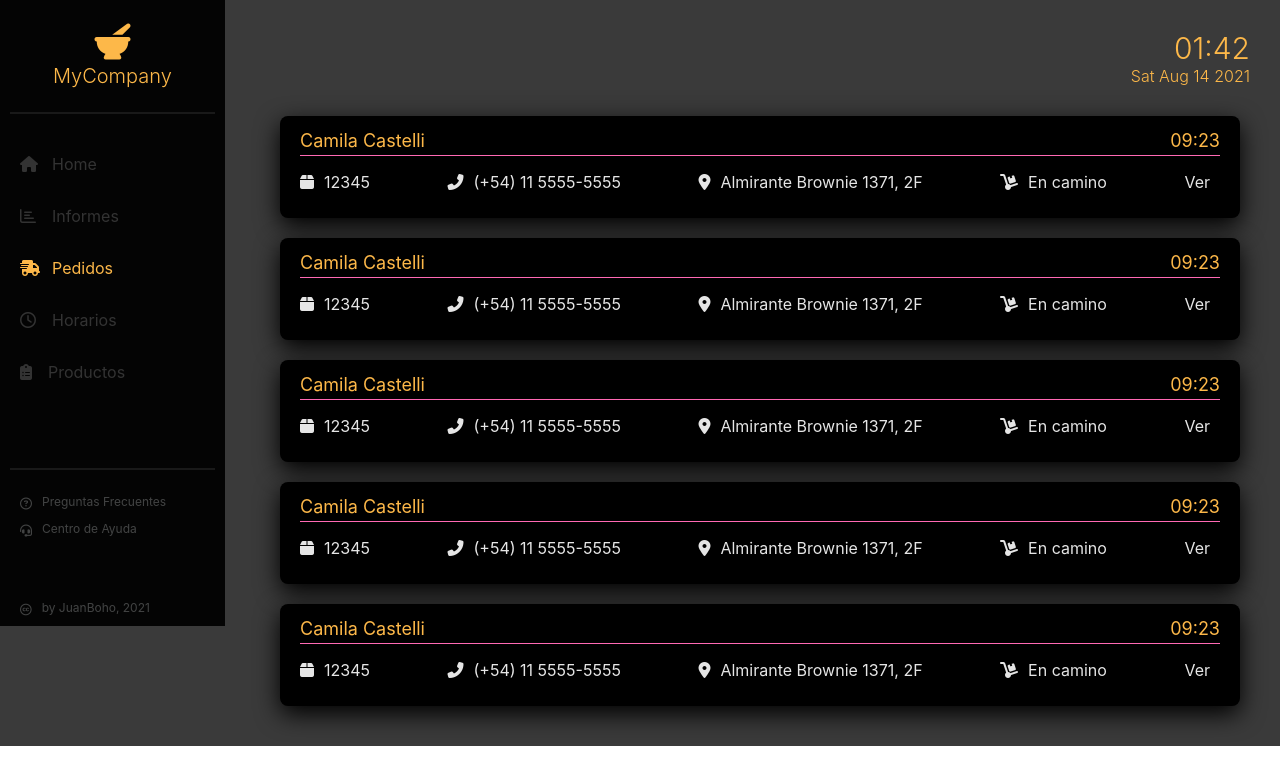
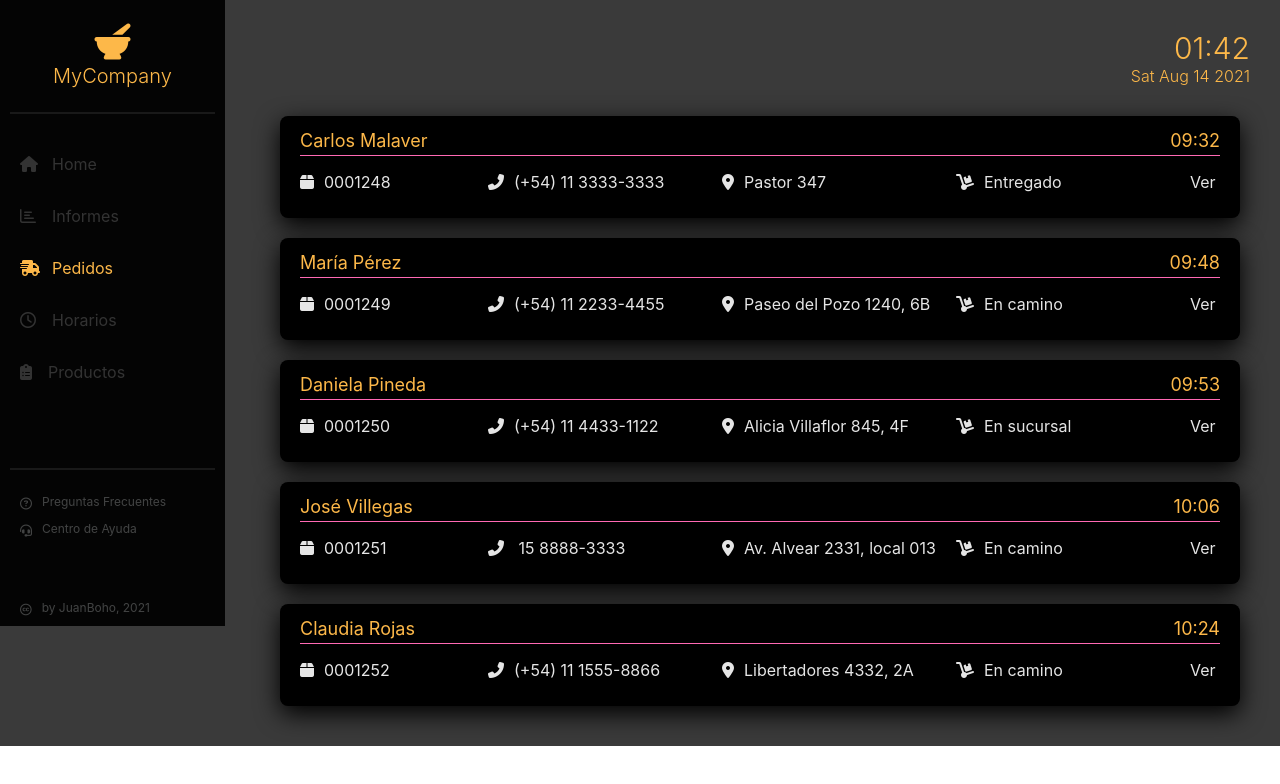
Before and after one commit to JuanBoho/React_Dashboard, a React (Create React App) app: page / in a window 1280 px wide. Both pictures are taken after a click on the link "Pedidos". Shown: the top 784 px of the page. Built offline with nearby package versions, Linux system fonts and the light colour scheme.

Commit message:
pedidos dynamically from data

```diff
--- a/src/App.js
+++ b/src/App.js
@@ -43,7 +43,7 @@ class App extends Component{
             <h2>{this.dates.currentHour + ':' + this.dates.currentMinutes}</h2>
             <p>{this.dates.currentDate}</p>
           </div>
-          <ContentDisplay currentDisplayPos = {this.state.currentDisplayPos}/>
+          <ContentDisplay currentDisplayPos = {this.state.currentDisplayPos} data={this.state.AppData}/>
         </div>
 
       </div>
--- a/src/AppData/AppData.js
+++ b/src/AppData/AppData.js
@@ -52,6 +52,60 @@ const AppData = {
             iclass: 'fas fa-headset',
             display: 'CentroAyuda'
         },
+    ],
+    Orders:[
+        {
+            id:0,
+            pedido: '0001248',
+            hora: '09:32',
+            nombre: 'Carlos Malaver',
+            direc: 'Pastor 347',
+            tel: '(+54) 11 3333-3333',
+            estado: 'Entregado'
+        },
+        {
+            id:1,
+            pedido: '0001249',
+            hora: '09:48',
+            nombre: 'María Pérez',
+            direc: 'Paseo del Pozo 1240, 6B',
+            tel: '(+54) 11 2233-4455',
+            estado: 'En camino'
+        },
+        {
+            id:3,
+            pedido: '0001250',
+            hora: '09:53',
+            nombre: 'Daniela Pineda',
+            direc: 'Alicia Villaflor 845, 4F',
+            tel: '(+54) 11 4433-1122',
+            estado: 'En sucursal'
+        },
+        {
+            id:4,
+            pedido: '0001251',
+            hora: '10:06',
+            nombre: 'José Villegas',
+            direc: 'Av. Alvear 2331, local 013',
+            tel: ' 15 8888-3333',
+            estado: 'En camino'
+        },
+        {
+            id:5,
+            pedido: '0001252',
+            hora: '10:24',
+            nombre: 'Claudia Rojas',
+            direc: 'Libertadores 4332, 2A',
+            tel: '(+54) 11 1555-8866',
+            estado: 'En camino'
+
+        }
+    ],
+    OrdersIcons:[
+        "fas fa-box",
+        "fas fa-phone-alt",
+        "fas fa-map-marker-alt",
+        "fas fa-dolly"
     ]
 }
 
--- a/src/Content/ContentDisplay.js
+++ b/src/Content/ContentDisplay.js
@@ -9,7 +9,7 @@ import CentroAyuda from './CentroAyuda';
 
 const ContentDisplay = (props)=>{
 
-    const screens = [<Home/>, <Informes/>, <Pedidos/>, <Horarios/>, <Productos/>, <PregFrec/>, <CentroAyuda/>]
+    const screens = [<Home/>, <Informes/>, <Pedidos data={props.data}/>, <Horarios/>, <Productos/>, <PregFrec/>, <CentroAyuda/>]
 
     return(
         screens[props.currentDisplayPos]
--- a/src/Content/Pedidos.js
+++ b/src/Content/Pedidos.js
@@ -1,83 +1,35 @@
-import { classExpression } from '@babel/types';
 import React from 'react';
 import classes from './Pedidos.module.css'
 
 
-const Pedidos = ()=>{
+const Pedidos = (props)=>{
+
+
+    const Orders = props.data.Orders.map((item,pos) =>{
+
+            return(
+                <div className={classes.Pedido}>
+                <div className={classes.PedidoTitle}>
+                    <p>{item.nombre}</p>
+                    <p>{item.hora}</p>
+                </div>
+
+                <div className={classes.PedidoInfo}>
+                    <p><i className={props.data.OrdersIcons[0]}></i>{item.pedido}</p>
+                    <p><i className={props.data.OrdersIcons[1]}></i>{item.tel}</p>
+                    <p><i className={props.data.OrdersIcons[2]}></i>{item.direc}</p>
+                    <p><i className={props.data.OrdersIcons[3]}></i>{item.estado}</p>
+                    <a><p>Ver</p></a>
+                </div>
+            </div>
+            );
+        }
+    )
+
 
     return(
         <div className={classes.Container}>
-            <div className={classes.Pedido}>
-                <div className={classes.PedidoTitle}>
-                    <p>Camila Castelli</p>
-                    <p>09:23</p>
-                </div>
-
-                <div className={classes.PedidoInfo}>
-                    <p><i class="fas fa-box"></i>12345</p>
-                    <p><i class="fas fa-phone-alt"></i>(+54) 11 5555-5555</p>
-                    <p><i class="fas fa-map-marker-alt"></i>Almirante Brownie 1371, 2F</p>
-                    <p><i class="fas fa-dolly"></i>En camino</p>
-                    <a><p>Ver</p></a>
-                </div>
-            </div>
-            <div className={classes.Pedido}>
-                <div className={classes.PedidoTitle}>
-                    <p>Camila Castelli</p>
-                    <p>09:23</p>
-                </div>
-
-                <div className={classes.PedidoInfo}>
-                    <p><i class="fas fa-box"></i>12345</p>
-                    <p><i class="fas fa-phone-alt"></i>(+54) 11 5555-5555</p>
-                    <p><i class="fas fa-map-marker-alt"></i>Almirante Brownie 1371, 2F</p>
-                    <p><i class="fas fa-dolly"></i>En camino</p>
-                    <a><p>Ver</p></a>
-                </div>
-            </div>
-            <div className={classes.Pedido}>
-                <div className={classes.PedidoTitle}>
-                    <p>Camila Castelli</p>
-                    <p>09:23</p>
-                </div>
-
-                <div className={classes.PedidoInfo}>
-                    <p><i class="fas fa-box"></i>12345</p>
-                    <p><i class="fas fa-phone-alt"></i>(+54) 11 5555-5555</p>
-                    <p><i class="fas fa-map-marker-alt"></i>Almirante Brownie 1371, 2F</p>
-                    <p><i class="fas fa-dolly"></i>En camino</p>
-                    <a><p>Ver</p></a>
-                </div>
-            </div>
-            <div className={classes.Pedido}>
-                <div className={classes.PedidoTitle}>
-                    <p>Camila Castelli</p>
-                    <p>09:23</p>
-                </div>
-
-                <div className={classes.PedidoInfo}>
-                    <p><i class="fas fa-box"></i>12345</p>
-                    <p><i class="fas fa-phone-alt"></i>(+54) 11 5555-5555</p>
-                    <p><i class="fas fa-map-marker-alt"></i>Almirante Brownie 1371, 2F</p>
-                    <p><i class="fas fa-dolly"></i>En camino</p>
-                    <a><p>Ver</p></a>
-                </div>
-            </div>
-            <div className={classes.Pedido}>
-                <div className={classes.PedidoTitle}>
-                    <p>Camila Castelli</p>
-                    <p>09:23</p>
-                </div>
-
-                <div className={classes.PedidoInfo}>
-                    <p><i class="fas fa-box"></i>12345</p>
-                    <p><i class="fas fa-phone-alt"></i>(+54) 11 5555-5555</p>
-                    <p><i class="fas fa-map-marker-alt"></i>Almirante Brownie 1371, 2F</p>
-                    <p><i class="fas fa-dolly"></i>En camino</p>
-                    <a><p>Ver</p></a>
-                </div>
-            </div>
-
+            {Orders}
         </div>
     );
 }
--- a/src/Content/Pedidos.module.css
+++ b/src/Content/Pedidos.module.css
@@ -26,7 +26,7 @@
 @keyframes opa {
     0%{
         background-color:#FDB849;
-        margin-bottom: 130px;
+        margin-bottom: 40px;
     }
     100%{
         background-color: #000;
@@ -42,16 +42,32 @@
     margin: 0;
     border-bottom: 1px Solid hotpink;
 }
+
 .PedidoTitle>p{
     margin: 4px 0;
 }
+
 .PedidoInfo{
-    display: flex;
-    justify-content: space-between;
-    margin-right: 10px;
+    display: grid;
+    grid-template-columns: 20% 25% 25% 25% 5%;
+    column-gap: 4px;
+    text-align: left;
     color: #e5e5e5;
 }
 
+@media (max-width:767px) {
+    .PedidoInfo{
+        display: block;
+        text-align: left;
+    }
+
+    .PedidoInfo> a > p{
+        text-align: center;
+        padding: 10px;
+        font-weight: 700;
+        color: #FDB849;
+    }
+}
 .PedidoInfo >p >i{
      margin-right: 10px;
 }
```
